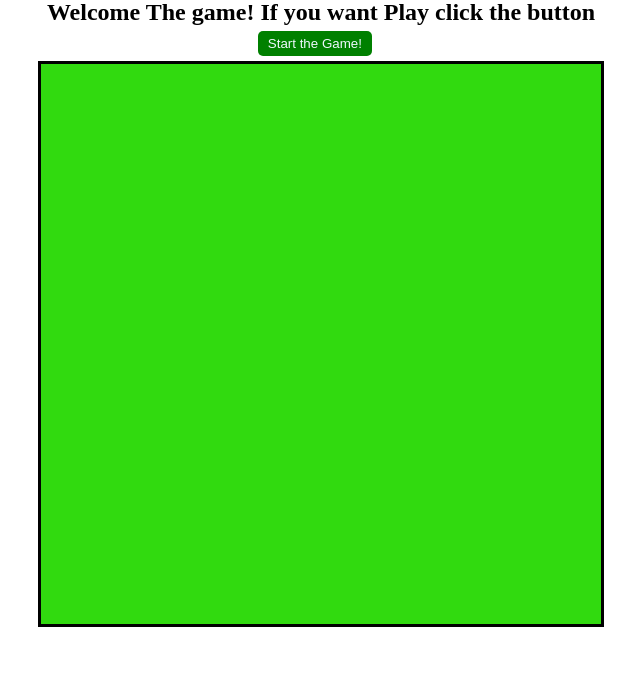
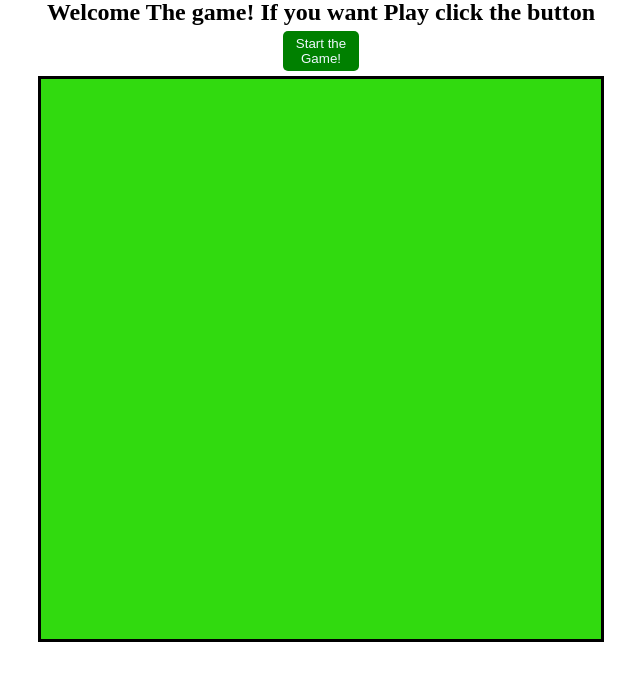
Before and after one commit to Hayk-Karapetyan-Git/Game-task, a plain HTML site: page index.html in a window 1280 px wide. Shown: the part 46-726 px from the top of the page, without its empty margins (319-959 px from the left). Drawn offline with Linux system fonts and the light colour scheme.

Commit message:
Update style.css

```diff
--- a/style.css
+++ b/style.css
@@ -14,7 +14,7 @@ button {
     color: aliceblue;
     border: 0px solid ;
     border-radius: 5px;
-    margin: 5px 45%;
+    margin: 5px 47%;
 }
 
 .grid {
```
